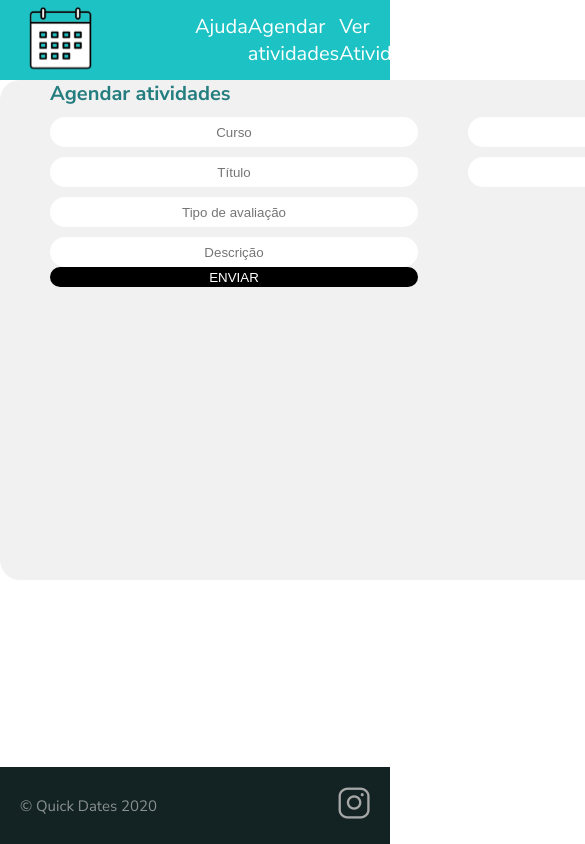
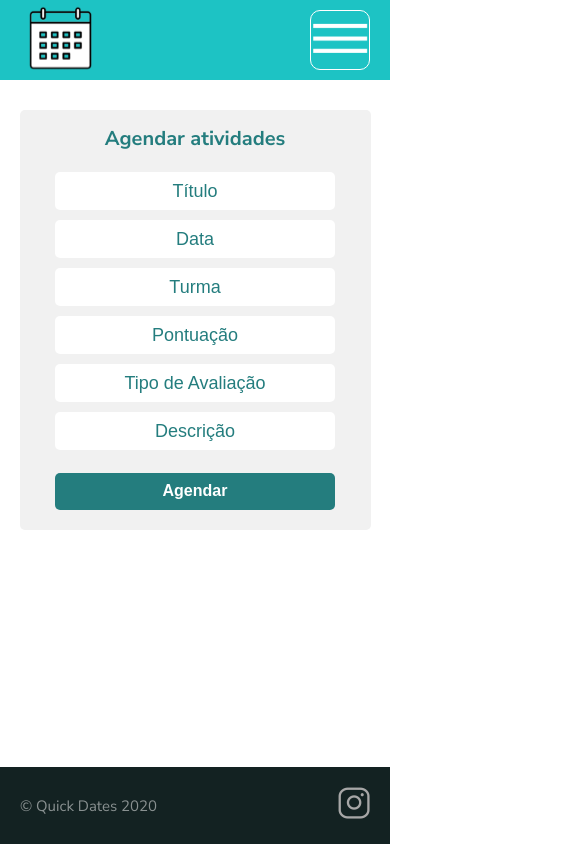
Before and after one commit to Quick-Dates/Quick-Dates-Web, a React (Create React App) app: page /shedule-activity in a window 390 px wide. Shown: the top 844 px of the page, 585 px wide, since content can reach past the window. Built offline with nearby package versions, Linux system fonts and the light colour scheme.

Commit message:
Page of teacher to mobile

```diff
--- a/src/components/Header/index.tsx
+++ b/src/components/Header/index.tsx
@@ -5,6 +5,7 @@ import LogoHeader from '../../assets/logo-header.svg';
 import LogoHeaderMobile from '../../assets/logo-mobile.svg';
 import LogoMenu from '../../assets/menu-mobile.svg';
 import MenuStudent from '../MenuStudent';
+import MenuTeacher from '../MenuTeacher';
 import './styles.css';
 
 interface IProps{
@@ -44,19 +45,22 @@ export default function Header({ isStudent }: IProps) {
                 onClick={setVisible}
               >
                 <img src={LogoMenu} alt="" style={{ width: 58 }} />
-                {/* <img src={} alt="" /> */}
                 <div style={{ display: `${isVisible}` }}>
                   <MenuStudent />
                 </div>
               </div>
             )
             : (
-              <nav className="menu">
-                <Link to="/help/teacher" className={pathName === '/help' ? 'visited' : ''}> Ajuda </Link>
-                <Link to="/create/activities" className={pathName === '/create/activities' ? 'visited' : ''}> Agendar atividades  </Link>
-                <Link to="/list/activities" className={pathName === '/list/activities' ? 'visited' : ''}> Ver Atividades  </Link>
-                <Link to="/"> Sair  </Link>
-              </nav>
+              <div
+                role="presentation"
+                className="menuResponse"
+                onClick={setVisible}
+              >
+                <img src={LogoMenu} alt="" style={{ width: 58 }} />
+                <div style={{ display: `${isVisible}` }}>
+                  <MenuTeacher />
+                </div>
+              </div>
             )}
 
         </header>
@@ -69,7 +73,9 @@ export default function Header({ isStudent }: IProps) {
             ? (
               <nav className="menu">
                 <Link to="/help/student" className={pathName === '/help/student' || pathName === '/help/teacher' ? 'visited' : ''}> Ajuda </Link>
+
                 <Link to="/activities" className={pathName === '/activities' ? 'visited' : ''}> Calendário  </Link>
+
                 <Link to="/time" className={pathName === '/time' ? 'visited' : ''}> Horário  </Link>
                 <Link to="/"> Sair  </Link>
               </nav>
--- /dev/null
+++ b/src/components/MenuTeacher/index.tsx
@@ -0,0 +1,39 @@
+/* eslint-disable max-len */
+import React from 'react';
+import { Link, useLocation } from 'react-router-dom';
+import help from '../../assets/ajuda-mobile-icon.svg';
+import schedule from '../../assets/agendar-atividades-icon.svg';
+import exit from '../../assets/exit.svg';
+
+import './styles.css';
+
+export default function MenuStudent() {
+  const pathName = useLocation().pathname;
+
+  return (
+    <div className="containerMenuTeacher">
+      <nav className="menu">
+
+        <div>
+          <section>
+            <Link to="/create/activities" className={pathName === '/create/activities' ? 'visited' : ''}><img src={schedule} alt="" /></Link>
+            <p>Agendar</p>
+          </section>
+
+          <section>
+            <Link to="/help/student" className={pathName === '../../pages/help/student' || pathName === '/help/teacher' ? 'visited' : ''}><img src={help} alt="" /></Link>
+            <p>Ajuda</p>
+          </section>
+        </div>
+
+        <div>
+
+          <section>
+            <Link to="/"><img src={exit} alt="" /></Link>
+            <p>Sair</p>
+          </section>
+        </div>
+      </nav>
+    </div>
+  );
+}
--- /dev/null
+++ b/src/components/MenuTeacher/styles.css
@@ -0,0 +1,51 @@
+.containerMenuTeacher{
+  width: 16rem;
+  background-color: var(--background-primary);
+  box-shadow: 0 0 5px 1px black;
+  border-radius: 5px;
+  padding: 1rem;
+
+  position: relative;
+  z-index: 9;
+  top: 1rem;
+  right: 9rem;
+
+  animation: transi 0.5s linear;
+  margin: 0;
+}
+
+.containerMenuTeacher nav{
+  display: flex;
+  flex-direction: column;
+  gap: 1rem;
+
+}
+
+.containerMenuTeacher div{
+  width: 100%;
+  display: flex;
+  gap: 1rem;
+}
+
+.containerMenuTeacher div section{
+  display: flex;
+  flex-direction: column;
+  align-items: center;
+}
+
+.containerMenuTeacher div section p{
+  margin-top: .5rem;
+
+  font-size: 1.3rem;
+  font-weight: 700;
+  color: var(--color-text-card);
+}
+
+@keyframes transi{
+  from {
+    opacity: 0;
+  }
+  to {
+    opacity: 1;
+  }
+}
--- a/src/pages/ScheduleActivity/index.tsx
+++ b/src/pages/ScheduleActivity/index.tsx
@@ -3,7 +3,46 @@ import Template from '../../components/Template';
 import './styles.css';
 
 export default function ScheduleActivity() {
+  const { innerWidth: width } = window;
+
   return (
+    <>
+      {width <= 465 ? (
+        <Template title="Professor">
+          <div className="containerScheduleActivity">
+            <div className="contentScheduleActivity">
+
+              <h1> Agendar atividades </h1>
+
+              <div className="containerInputScheduleActivity">
+
+                <input autoComplete="off" pattern="[A-Za-z]{3}" type="text" name="titulo" id="titulo" placeholder="Título" />
+
+                <input type="data" name="data" id="data" placeholder="Data" />
+
+                <input autoComplete="off" pattern="[A-Za-z]{3}" type="text" name="turma" id="turma" placeholder="Turma" />
+
+                {/* list="turmas"
+                <datalist id="turmas">
+                  <option value="Informática">Informática</option>
+                  <option value="Química">Química</option>
+                  <option value="Alimentos">Alimentos</option>
+                  <option value="Secretáriado">Secretáriado</option>
+                </datalist> */}
+
+                <input autoComplete="off" type="pontuação" name="pontuação" id="pontuação" placeholder="Pontuação" />
+
+                <input autoComplete="off" pattern="[A-Za-z]{3}" type="text" name="type" id="type" placeholder="Tipo de Avaliação" />
+
+                <input autoComplete="off" pattern="[A-Za-z]{3}" type="text" name="descricao" id="descricao" placeholder="Descrição" />
+
+              </div>
+
+              <button className="buttonScheduleActivityMobile" type="button">Agendar</button>
+            </div>
+          </div>
+        </Template>
+      ) : (
         <Template title="Professor">
           <div className="content" id="EditarTarefa">
             <form action="">
@@ -12,18 +51,28 @@ export default function ScheduleActivity() {
                 <div className="esquerda">
                   <input type="curso" name="turma" id="turma" placeholder="Curso" />
                   <input type="ano" name="ano" id="ano" placeholder="Ano" />
+
                   <input type="Título" name="titulo" id="titulo" placeholder="Título" />
+
                   <input type="Pontuação" name="pontuacao" id="pontuacao" placeholder="Pontuação" />
+
                   <input type="tipo" name="tipo" id="tipo" placeholder="Tipo de avaliação" />
+
                 </div>
+
                 <div className="direita">
                   <input type="Descricao" name="descricao" id="descricao" placeholder="Descrição" />
                 </div>
+
                 <button className="buttonScheduleActivity" type="button">ENVIAR</button>
+
               </div>
 
             </form>
           </div>
         </Template>
+      ) }
+    </>
+
   );
 }
--- a/src/pages/ScheduleActivity/styles.css
+++ b/src/pages/ScheduleActivity/styles.css
@@ -14,7 +14,7 @@
     flex-direction: column;
   }
 
-   .fundo input{
+  .fundo input{
     text-align: center;
     margin-left: 50px;
     margin-top: 10px;
@@ -32,3 +32,78 @@
   background-color: black;
   width: 368px; height: 20px;
 }
+
+@media(max-width: 465px){
+  .containerScheduleActivity{
+    display: flex;
+    flex-direction: column;
+    align-items: center;
+    /* justify-content: space-around; */
+    margin-top: 3rem;
+
+    width: 100%;
+    height: 100%;
+  }
+
+  .contentScheduleActivity{
+    width: 90%;
+    height: 80%;
+    height: 42rem;
+    padding-bottom: 2rem;
+
+    display: flex;
+    flex-direction: column;
+    align-items: center;
+    gap: 2rem;
+    /* justify-content: center; */
+
+    background-color: var(--background-card);
+    border-radius: 5px;
+  }
+
+  .contentScheduleActivity h1{
+    margin: 1.5rem 0 0 0;
+  }
+
+  .containerInputScheduleActivity{
+    display: flex;
+    flex-direction: column;
+    align-items: center;
+    /* justify-content: space-around; */
+    width: 80%;
+    height: 30rem;
+    gap: 1rem;
+    /* background-color: cadetblue; */
+  }
+
+  .contentScheduleActivity input{
+    height: 3.8rem;
+    border-radius: 5px;
+    border: 0;
+    width: 100%;
+    text-align: center;
+    font-size: 1.8rem;
+    color: var(--color-text-card)
+  }
+
+  .contentScheduleActivity input::placeholder{
+    color: var(--color-text-card)
+  }
+
+  .buttonScheduleActivityMobile{
+    width: 80%;
+    height: 4rem;
+    border-radius: 5px;
+    border: 0;
+    background-color: var(--background-button-primary);
+    color: var(--color-text-button);
+    font-weight: bold;
+    font-size: 1.6rem;
+    transition: background-color .2s;
+  }
+
+  .buttonScheduleActivityMobile:hover{
+    background-color: var(--background-button-secondary);
+  }
+
+}
```
Lines whose indentation alone changed are shown as unchanged.
